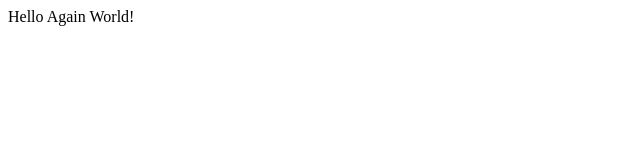
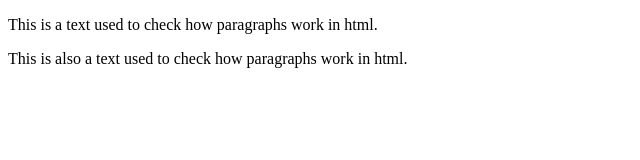
Before and after one commit to UrsuTudor/HTML-study, a plain HTML site: page html-boilerplate/index.html in a window 1280 px wide. Shown: the whole page, without its empty margins (0-640 px from the left). Drawn offline with Linux system fonts and the light colour scheme.

Commit message:
changed text in <body> and added paragraphs

```diff
--- a/html-boilerplate/index.html
+++ b/html-boilerplate/index.html
@@ -4,5 +4,8 @@
         <meta charset="utf-8">
         <title> My First Webpage </title>
     </head>
-    <body> Hello Again World! </body>
+    <body>
+        <p> This is a text used to check how paragraphs work in html.</p>
+        <p> This is also a text used to check how paragraphs work in html.</p>
+    </body>
 </html>
```
